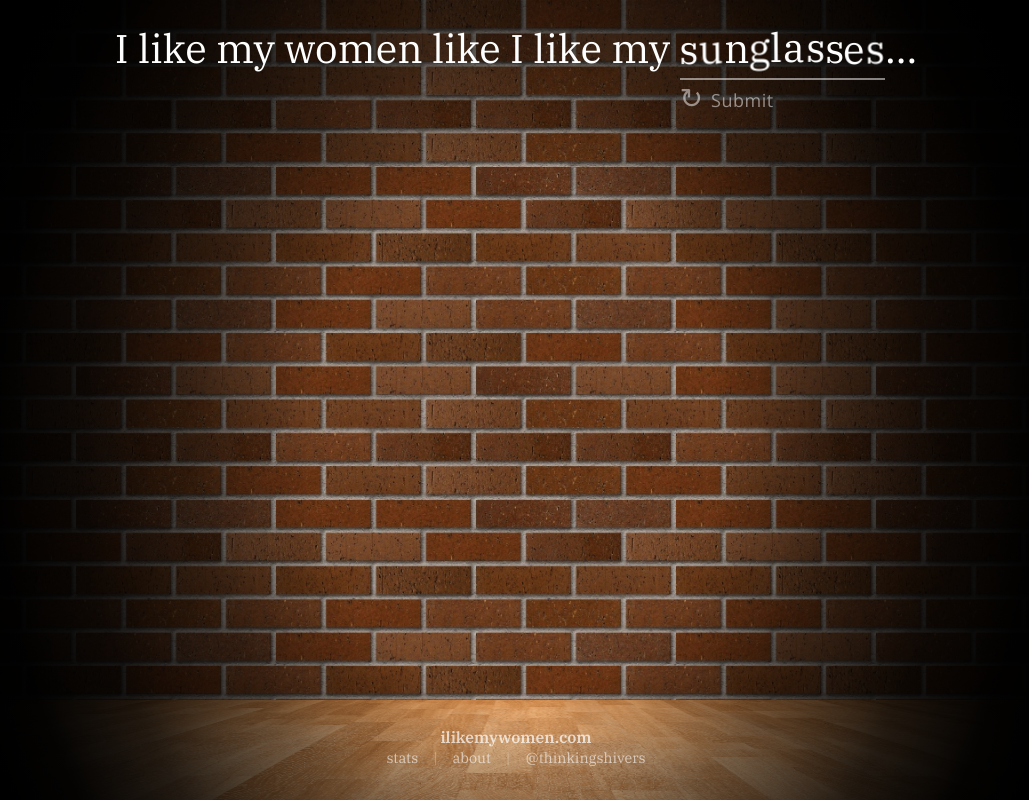
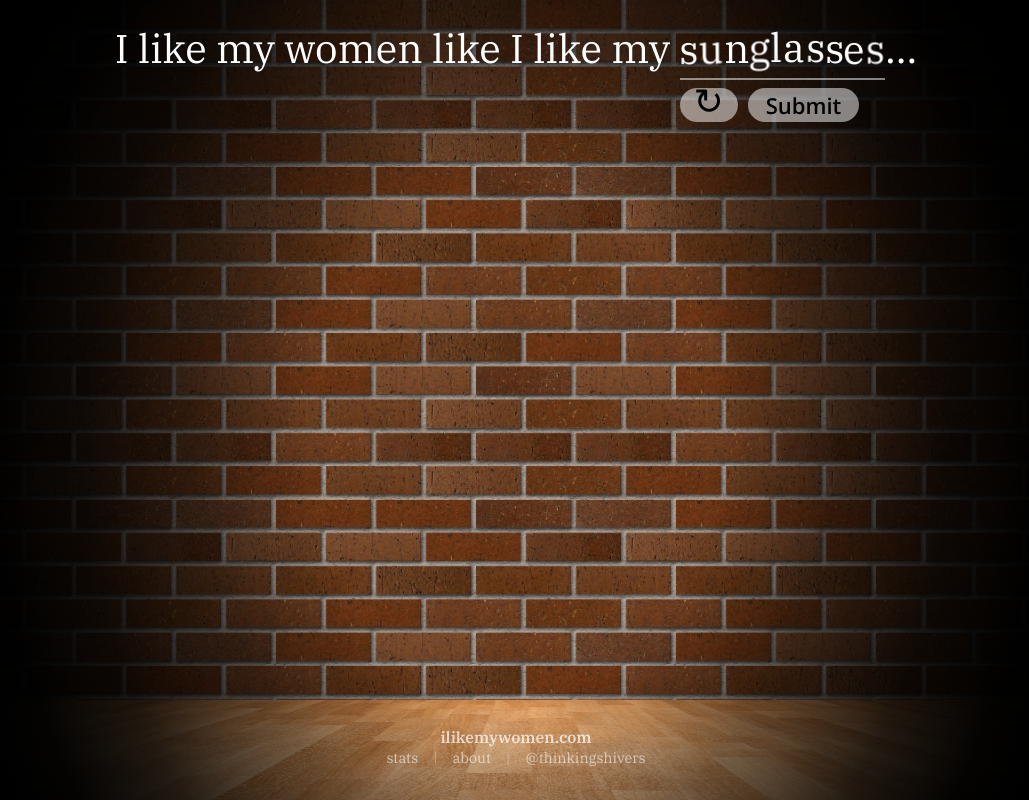
Before and after one commit to the-shivers/i-like-my-women, a Flask app: page / in a window 1280 px wide. Shown: the whole page, without its empty margins (124-1153 px from the left). Run offline with Flask 3, Linux system fonts and the light colour scheme; some web fonts are replaced.

Commit message:
Pills, dvh

```diff
--- a/templates/index.html
+++ b/templates/index.html
@@ -49,7 +49,7 @@
             top: 0;
             left: 0;
             width: 100%;
-            height: 87.5vh;
+            height: 87.5dvh;
             background-image: url('medium-ironspot-77-velour-face-brick-modular-running-bond-322-in-architextures.jpg');
             background-repeat: repeat;
             background-size: 400px auto;
@@ -61,7 +61,7 @@
             bottom: 0;
             left: 0;
             width: 100%;
-            height: 12.5vh;
+            height: 12.5dvh;
             background-image: url('Hardwood-flooring.png');
             background-repeat: no-repeat;
             background-size: 100% 100%;
@@ -218,51 +218,71 @@
 
         .input-controls {
             display: flex;
-            gap: 8px;
+            gap: 10px;
             position: absolute;
             top: 100%;
             left: 0;
-            margin-top: 6px;
+            margin-top: 8px;
             justify-content: flex-start;
             align-items: center;
             white-space: nowrap;
         }
 
-        .random-btn {
-            background: none;
+        .random-btn,
+        .submit-btn {
+            position: relative;
+            background: rgba(255, 255, 255, 0.5);
             border: none;
-            color: rgba(255, 255, 255, 0.5);
-            font-size: 0.7em;
+            border-radius: 20px;
             cursor: pointer;
             transition: all 0.3s;
-            padding: 0;
-            line-height: 1;
+            overflow: hidden;
             display: flex;
             align-items: center;
+            justify-content: center;
+        }
+
+        .random-btn {
+            font-size: 0.9em;
+            padding: 8px 14px;
+            min-width: 44px;
+            height: 34px;
+            line-height: 1;
+        }
+
+        .random-btn span {
+            display: flex;
+            align-items: center;
+            justify-content: center;
+            transform: translateY(-3px);
+        }
+
+        .submit-btn {
+            font-size: 0.55em;
+            padding: 8px 18px;
+            min-width: 70px;
+            height: 34px;
+            font-family: 'Open Sans', sans-serif;
+            font-weight: 600;
+        }
+
+        .random-btn span,
+        .submit-btn span {
+            color: black;
+            mix-blend-mode: multiply;
+            position: relative;
+            z-index: 1;
+        }
+
+        .random-btn:hover,
+        .submit-btn:hover {
+            background: rgba(255, 255, 255, 0.65);
             transform: translateY(-1px);
         }
 
-        .random-btn:hover {
-            color: white;
-        }
-
-        .submit-btn {
-            flex: 1;
-            background: none;
-            border: none;
-            color: rgba(255, 255, 255, 0.5);
-            font-size: 0.45em;
-            padding: 0;
-            cursor: pointer;
-            transition: all 0.3s;
-            font-family: 'Open Sans', sans-serif;
-            font-weight: 400;
-            letter-spacing: 0.03em;
-            text-align: left;
-        }
-
-        .submit-btn:hover {
-            color: white;
+        .random-btn:active,
+        .submit-btn:active {
+            transform: translateY(0);
         }
 
         .footer {
@@ -853,8 +873,8 @@
                         <input type="text" value="{{ initial_word }}" id="word-input">
                     </span><span style="position: relative; z-index: 100;">...</span>
                     <div class="input-controls">
-                        <button class="random-btn" id="random-btn" title="Random word">↻</button>
-                        <button class="submit-btn" id="submit-btn">Submit</button>
+                        <button class="random-btn" id="random-btn" title="Random word"><span>↻</span></button>
+                        <button class="submit-btn" id="submit-btn"><span>Submit</span></button>
                     </div>
                 </span>
             </div>
```
